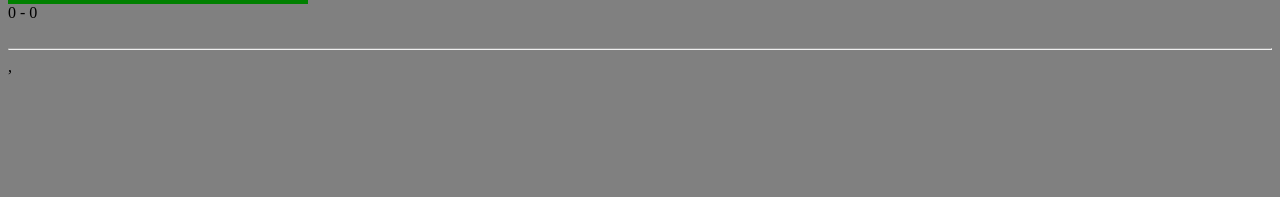
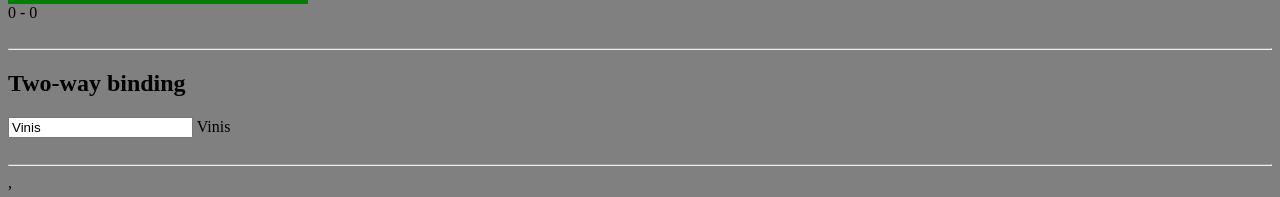
Before and after one commit to V1nnys/Angular, an Angular app in the folder Angular2+/meu-projeto-udemy/: page / in a window 1280 px wide. Shown: the part 1075-1272 px from the top of the page. Before the commit the page ends 1159 px from the top, so only its background shows below. Built offline with nearby package versions, Linux system fonts and the light colour scheme.

Commit message:
2way.databinding

```diff
--- a/Angular2+/meu-projeto-udemy/src/app/app.module.ts
+++ b/Angular2+/meu-projeto-udemy/src/app/app.module.ts
@@ -1,7 +1,9 @@
 import { NgModule } from '@angular/core';
 import { BrowserModule } from '@angular/platform-browser';
+import { FormsModule } from '@angular/forms';
 
 import { AppRoutingModule } from './app-routing.module';
+
 import { AppComponent } from './app.component';
 import { TitleComponent } from './title/title.component';
 import { DataBindingComponent } from './data-binding/data-binding.component';
@@ -14,7 +16,8 @@
   ],
   imports: [
     BrowserModule,
-    AppRoutingModule
+    AppRoutingModule,
+    FormsModule
   ],
   providers: [],
   bootstrap: [AppComponent]
--- a/Angular2+/meu-projeto-udemy/src/app/data-binding/data-binding.component.html
+++ b/Angular2+/meu-projeto-udemy/src/app/data-binding/data-binding.component.html
@@ -32,3 +32,11 @@
 <br>
 
 <hr>
+
+<h2>Two-way binding</h2>
+<input [(ngModel)]="nome">
+{{nome}}
+<br>
+<br>
+
+<hr>
```
